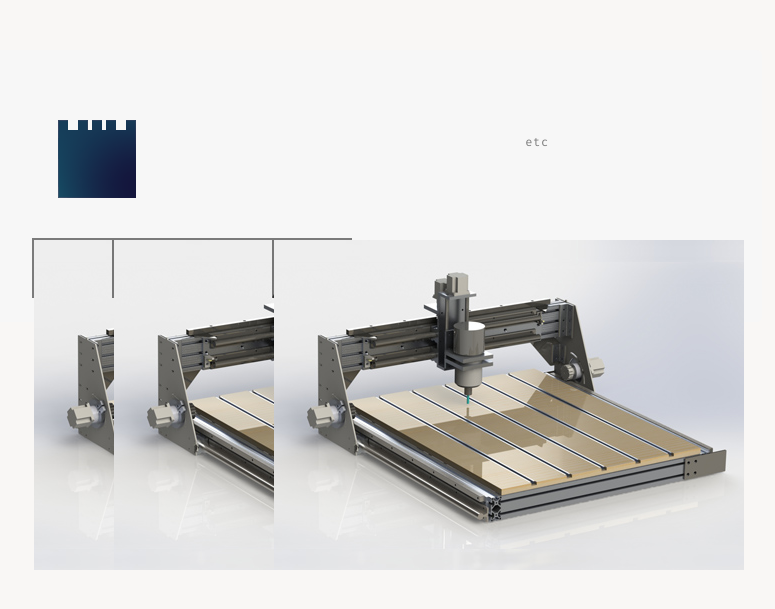
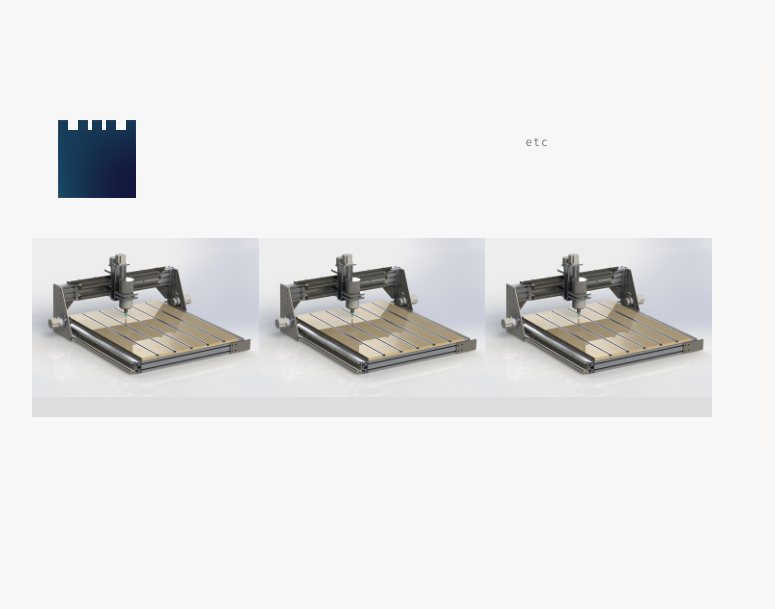
Before and after one commit to mylesjoseph/mylesjoseph.github.io, a Jekyll site: the page built from index.html, in a window 1280 px wide. Shown: the top 609 px of the page, without its empty margins (268-1043 px from the left). Built offline with Jekyll 4.4.1, drawn with Linux system fonts in a browser that asks for light colours; some web fonts are replaced.

Commit message:
Update masonry.css

```diff
--- a/css/masonry.css
+++ b/css/masonry.css
@@ -1,9 +1,33 @@
+* { box-sizing: border-box; }
+
+/* force scrollbar */
+html { overflow-y: scroll; }
+
+/* ---- grid ---- */
+
+.grid {
+  background: #DDD;
+}
+
+/* clear fix */
+.grid:after {
+  content: '';
+  display: block;
+  clear: both;
+}
+
+/* ---- .grid-item ---- */
+
+.grid-sizer,
+.grid-item {
+  width: 33.333%;
+}
+
 .grid-item {
   float: left;
-  width: 80px;
-  height: 60px;
-  border: 2px solid hsla(0, 0%, 0%, 0.5);
 }
 
-.grid-item--width2 { width: 160px; }
-.grid-item--height2 { height: 140px; }
+.grid-item img {
+  display: block;
+  width: 100%;
+}
```
